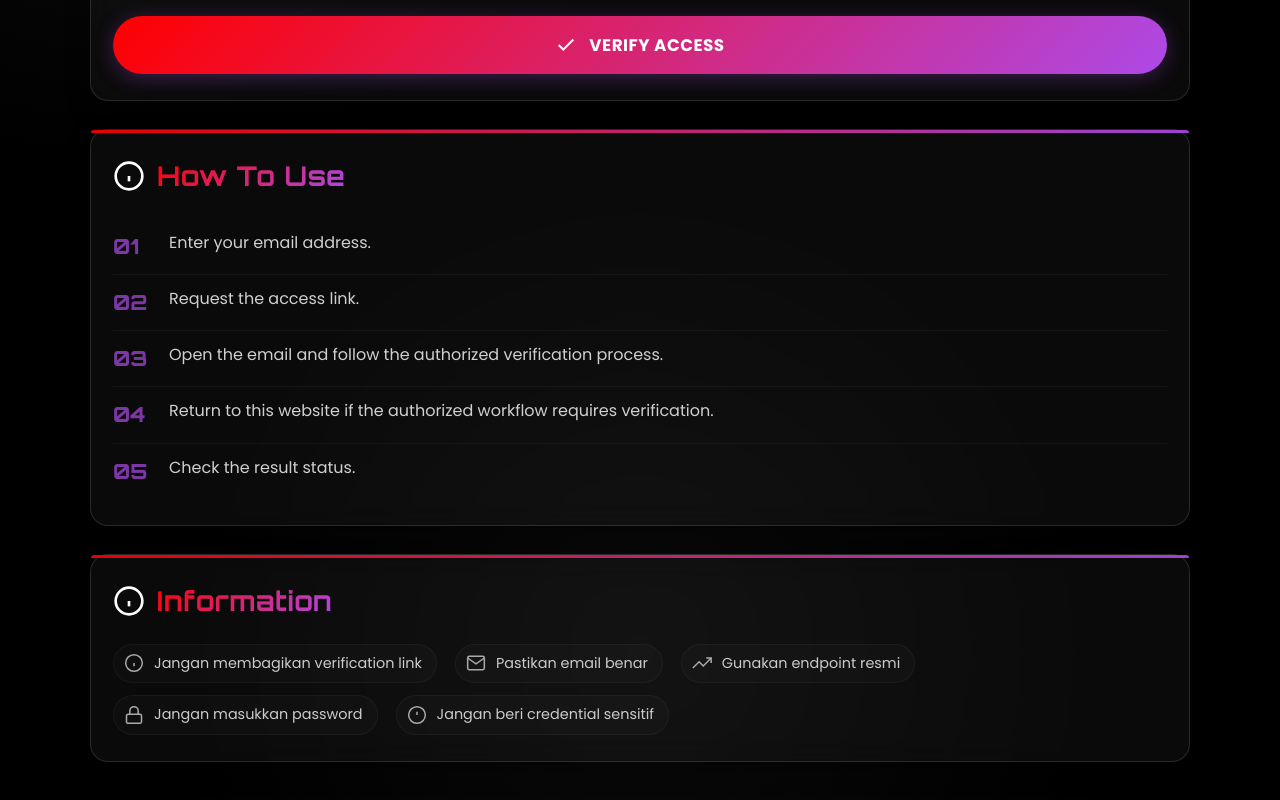
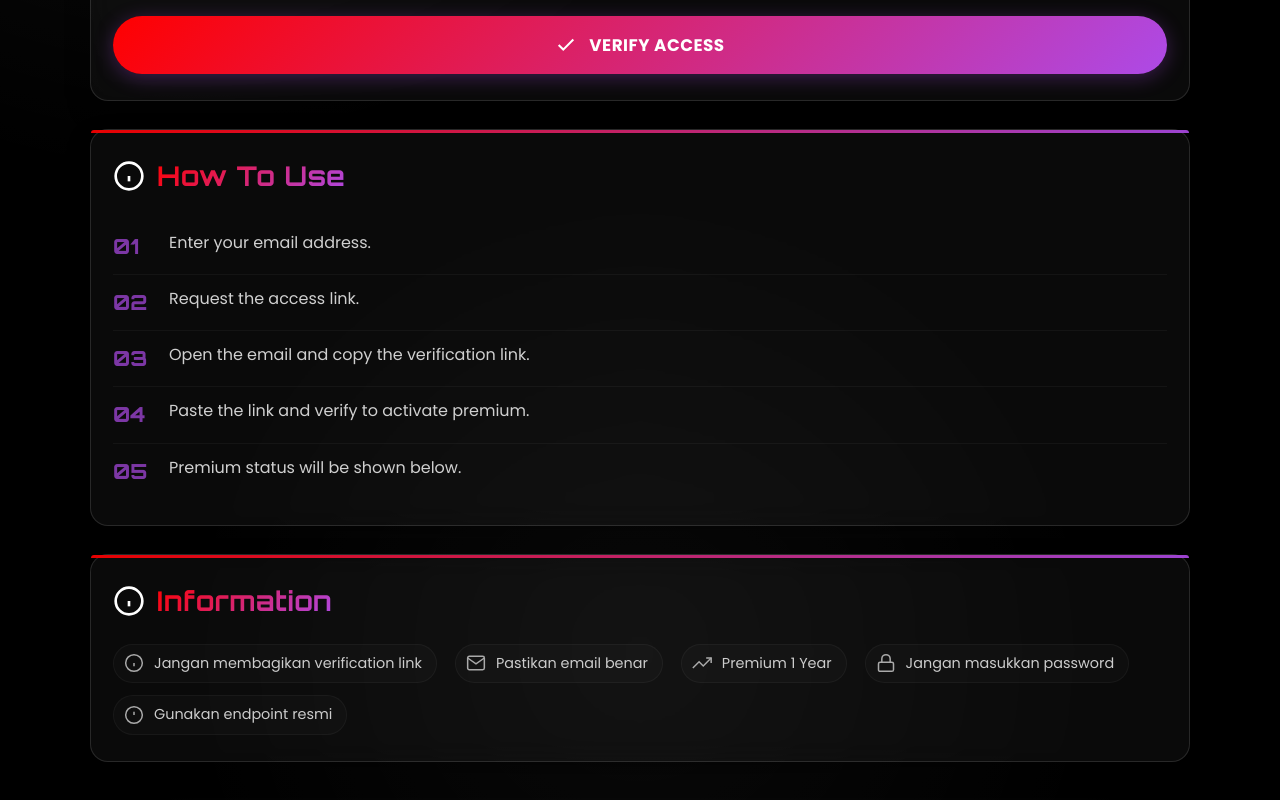
Before and after one commit to Alifkece/am-prem-tool, a website: page index.html in a window 1280 px wide. Shown: the part 950-1750 px from the top of the page. Drawn offline with Linux system fonts and the light colour scheme.

Commit message:
Update index.html

```diff
--- a/index.html
+++ b/index.html
@@ -55,6 +55,15 @@
       </form>
     </div>
 
+    <!-- CARD 3 : STATUS INFO -->
+    <div class="glass-card" id="statusCard" style="display:none;">
+      <div class="card-header">
+        <svg viewBox="0 0 24 24" stroke="currentColor" fill="none"><circle cx="12" cy="12" r="10"/><polyline points="12 6 12 12 16 14"/></svg>
+        <span class="gradient-text">Premium Status</span>
+      </div>
+      <div id="statusContent"></div>
+    </div>
+
     <!-- CARD 4 : HOW TO USE -->
     <div class="glass-card">
       <div class="card-header">
@@ -64,9 +73,9 @@
       <ul class="step-list">
         <li><span class="step-number">01</span><span class="step-text">Enter your email address.</span></li>
         <li><span class="step-number">02</span><span class="step-text">Request the access link.</span></li>
-        <li><span class="step-number">03</span><span class="step-text">Open the email and follow the authorized verification process.</span></li>
-        <li><span class="step-number">04</span><span class="step-text">Return to this website if the authorized workflow requires verification.</span></li>
-        <li><span class="step-number">05</span><span class="step-text">Check the result status.</span></li>
+        <li><span class="step-number">03</span><span class="step-text">Open the email and copy the verification link.</span></li>
+        <li><span class="step-number">04</span><span class="step-text">Paste the link and verify to activate premium.</span></li>
+        <li><span class="step-number">05</span><span class="step-text">Premium status will be shown below.</span></li>
       </ul>
     </div>
 
@@ -79,9 +88,9 @@
       <div class="info-grid">
         <span><svg viewBox="0 0 24 24"><circle cx="12" cy="12" r="10"/><line x1="12" y1="16" x2="12" y2="12"/><line x1="12" y1="8" x2="12.01" y2="8"/></svg> Jangan membagikan verification link</span>
         <span><svg viewBox="0 0 24 24"><path d="M4 4h16c1.1 0 2 .9 2 2v12c0 1.1-.9 2-2 2H4c-1.1 0-2-.9-2-2V6c0-1.1.9-2 2-2z"/><polyline points="22,6 12,13 2,6"/></svg> Pastikan email benar</span>
-        <span><svg viewBox="0 0 24 24"><polyline points="23 6 13.5 15.5 8.5 10.5 1 18"/><polyline points="17 6 23 6 23 12"/></svg> Gunakan endpoint resmi</span>
+        <span><svg viewBox="0 0 24 24"><polyline points="23 6 13.5 15.5 8.5 10.5 1 18"/><polyline points="17 6 23 6 23 12"/></svg> Premium 1 Year</span>
         <span><svg viewBox="0 0 24 24"><rect x="3" y="11" width="18" height="11" rx="2" ry="2"/><path d="M7 11V7a5 5 0 0110 0v4"/></svg> Jangan masukkan password</span>
-        <span><svg viewBox="0 0 24 24"><circle cx="12" cy="12" r="10"/><line x1="12" y1="8" x2="12" y2="12"/><line x1="12" y1="16" x2="12.01" y2="16"/></svg> Jangan beri credential sensitif</span>
+        <span><svg viewBox="0 0 24 24"><circle cx="12" cy="12" r="10"/><line x1="12" y1="8" x2="12" y2="12"/><line x1="12" y1="16" x2="12.01" y2="16"/></svg> Gunakan endpoint resmi</span>
       </div>
     </div>
   </div>
```
